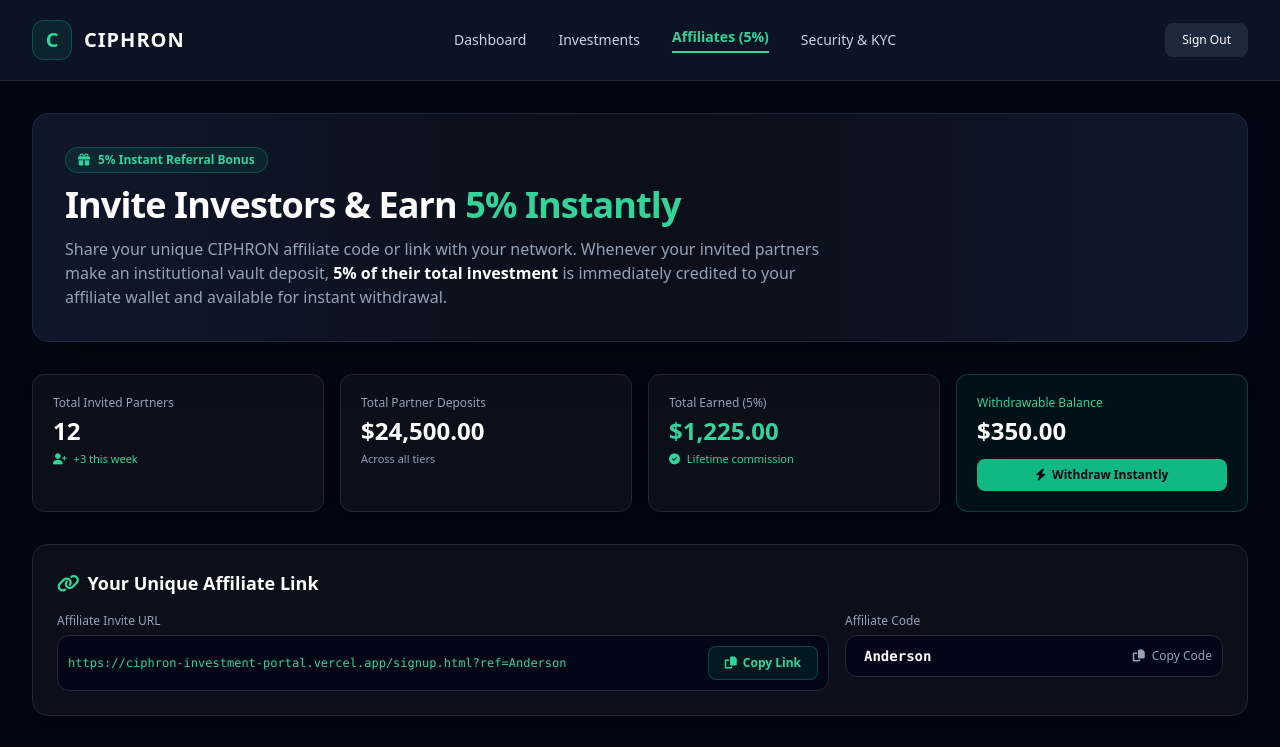
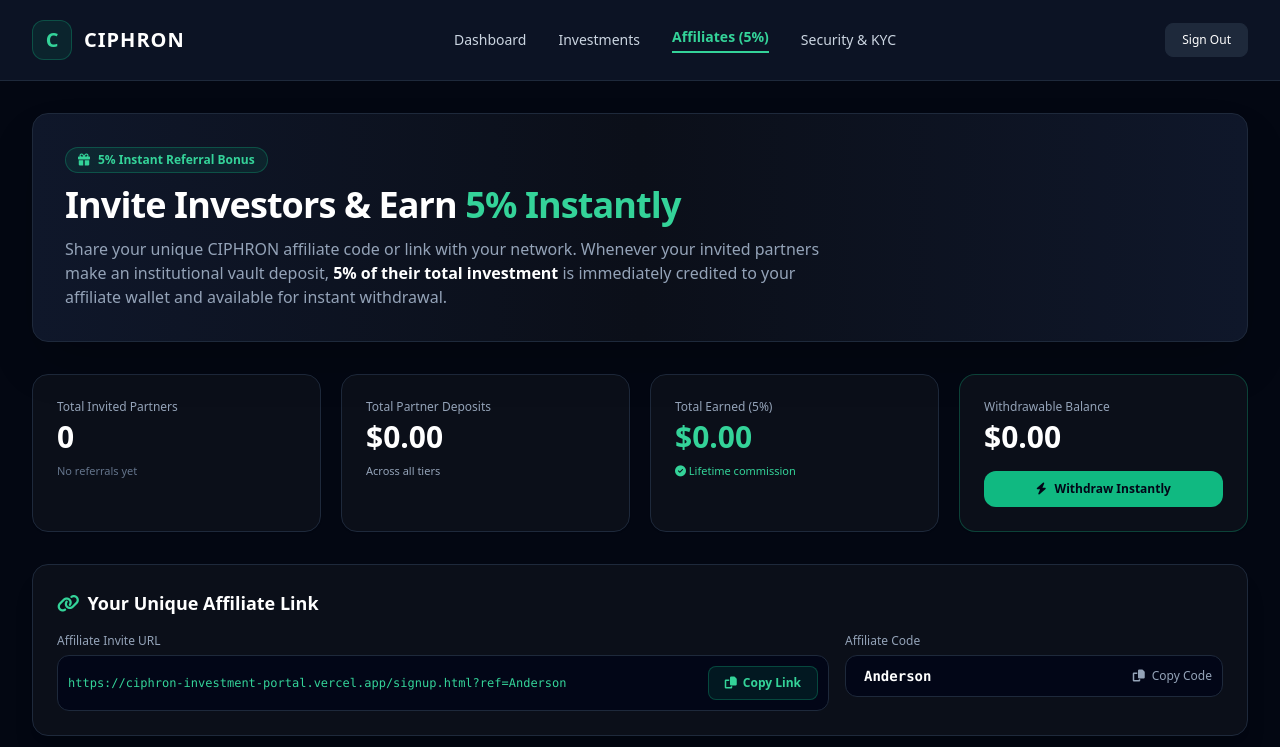
Before and after one commit to oluwaseundavid773-hub/ciphron-investment-portal, a plain HTML site: page referral.html in a window 1280 px wide. Shown: the top 747 px of the page. Drawn offline with nearby package versions, Linux system fonts and the light colour scheme.

Commit message:
fix: set dynamic 0.00 values for accounts without active referrals

```diff
--- a/referral.html
+++ b/referral.html
@@ -68,33 +68,39 @@
             </div>
         </div>
 
-        <!-- Metric Cards Grid -->
-        <div class="grid grid-cols-1 md:grid-cols-4 gap-4">
-            <div class="bg-brand-card border border-brand-border rounded-xl p-5 shadow-lg">
-                <div class="text-xs text-slate-400 font-medium mb-1">Total Invited Partners</div>
-                <div class="text-2xl font-extrabold text-white" id="totalReferrals">12</div>
-                <div class="text-[11px] text-emerald-400 mt-1"><i class="fa-solid fa-user-plus mr-1"></i> +3 this week</div>
+        <!-- METRICS SUMMARY CARDS -->
+<div class="grid grid-cols-1 sm:grid-cols-2 lg:grid-cols-4 gap-5">
+
+    <!-- 1. Invited Partners -->
+    <div class="bg-brand-card border border-brand-border p-6 rounded-2xl shadow-sm">
+        <p class="text-xs text-slate-400 font-medium">Total Invited Partners</p>
+        <h3 id="referralCount" class="text-3xl font-bold text-white mt-1">0</h3>
+        <p id="referralWeeklyBadge" class="text-[11px] text-slate-500 mt-2">+0 this week</p>
     </div>
 
-            <div class="bg-brand-card border border-brand-border rounded-xl p-5 shadow-lg">
-                <div class="text-xs text-slate-400 font-medium mb-1">Total Partner Deposits</div>
-                <div class="text-2xl font-extrabold text-white">$24,500.00</div>
-                <div class="text-[11px] text-slate-400 mt-1">Across all tiers</div>
+    <!-- 2. Partner Deposits -->
+    <div class="bg-brand-card border border-brand-border p-6 rounded-2xl shadow-sm">
+        <p class="text-xs text-slate-400 font-medium">Total Partner Deposits</p>
+        <h3 id="referralDeposits" class="text-3xl font-bold text-white mt-1">$0.00</h3>
+        <p class="text-[11px] text-slate-400 mt-2">Across all tiers</p>
     </div>
 
-            <div class="bg-brand-card border border-brand-border rounded-xl p-5 shadow-lg">
-                <div class="text-xs text-slate-400 font-medium mb-1">Total Earned (5%)</div>
-                <div class="text-2xl font-extrabold text-emerald-400">$1,225.00</div>
-                <div class="text-[11px] text-emerald-400 mt-1"><i class="fa-solid fa-check-circle mr-1"></i> Lifetime commission</div>
+    <!-- 3. Total Earned (5%) -->
+    <div class="bg-brand-card border border-brand-border p-6 rounded-2xl shadow-sm">
+        <p class="text-xs text-slate-400 font-medium">Total Earned (5%)</p>
+        <h3 id="referralEarned" class="text-3xl font-bold text-emerald-400 mt-1">$0.00</h3>
+        <p class="text-[11px] text-emerald-400 font-medium mt-2"><i class="fa-solid fa-circle-check"></i> Lifetime commission</p>
     </div>
 
-            <div class="bg-brand-card border border-emerald-500/30 bg-emerald-500/5 rounded-xl p-5 shadow-lg">
-                <div class="text-xs text-emerald-400 font-medium mb-1">Withdrawable Balance</div>
-                <div class="text-2xl font-extrabold text-white" id="availableAffiliateBalance">$350.00</div>
-                <button onclick="openWithdrawModal()" class="mt-3 w-full bg-emerald-500 hover:bg-emerald-600 text-slate-950 font-bold py-2 rounded-lg transition text-xs flex items-center justify-center gap-1.5 cursor-pointer">
+    <!-- 4. Withdrawable Commission Balance -->
+    <div class="bg-brand-card border border-emerald-500/30 p-6 rounded-2xl shadow-sm relative overflow-hidden">
+        <p class="text-xs text-slate-400 font-medium">Withdrawable Balance</p>
+        <h3 id="referralWithdrawable" class="text-3xl font-bold text-white mt-1">$0.00</h3>
+        <button onclick="withdrawReferralCommission()" class="w-full mt-4 bg-emerald-500 hover:bg-emerald-600 text-slate-950 font-bold py-2.5 rounded-xl transition text-xs flex items-center justify-center gap-2 cursor-pointer">
             <i class="fa-solid fa-bolt"></i> Withdraw Instantly
         </button>
     </div>
+
 </div>
 
         <!-- Affiliate Link & Share Box -->
@@ -268,5 +274,55 @@
             closeModal('affiliateWithdrawModal');
         }
     </script>
+    <script>
+    // Retrieve logged-in user or initialize dynamic default state
+    let currentUser = JSON.parse(localStorage.getItem('ciphron_active_user')) || {
+        name: "Investor",
+        email: "investor@ciphron.com",
+        referralCount: 0,
+        referralDeposits: 0,
+        referralEarned: 0,
+        referralWithdrawable: 0
+    };
+
+    function updateReferralUI() {
+        // Fallback to 0 if metrics don't exist yet for new accounts
+        const count = currentUser.referralCount || 0;
+        const deposits = currentUser.referralDeposits || 0;
+        const earned = currentUser.referralEarned || 0;
+        const withdrawable = currentUser.referralWithdrawable || 0;
+
+        document.getElementById('referralCount').textContent = count;
+        document.getElementById('referralDeposits').textContent = '$' + deposits.toFixed(2);
+        document.getElementById('referralEarned').textContent = '$' + earned.toFixed(2);
+        document.getElementById('referralWithdrawable').textContent = '$' + withdrawable.toFixed(2);
+
+        if (count > 0) {
+            document.getElementById('referralWeeklyBadge').textContent = '+' + count + ' this week';
+            document.getElementById('referralWeeklyBadge').className = 'text-[11px] text-emerald-400 mt-2 font-semibold';
+        } else {
+            document.getElementById('referralWeeklyBadge').textContent = 'No referrals yet';
+            document.getElementById('referralWeeklyBadge').className = 'text-[11px] text-slate-500 mt-2';
+        }
+    }
+
+    function withdrawReferralCommission() {
+        const withdrawable = currentUser.referralWithdrawable || 0;
+        if (withdrawable <= 0) {
+            alert('🚫 No Commission Available!\n\nYou currently have $0.00 withdrawable referral earnings.');
+            return;
+        }
+
+        // Transfer earnings to main unlocked balance
+        currentUser.unlockedBalance = (currentUser.unlockedBalance || 0) + withdrawable;
+        currentUser.referralWithdrawable = 0;
+
+        localStorage.setItem('ciphron_active_user', JSON.stringify(currentUser));
+        updateReferralUI();
+        alert('✅ $' + withdrawable.toFixed(2) + ' USD has been transferred to your Main Available Balance for cashout!');
+    }
+
+    document.addEventListener('DOMContentLoaded', updateReferralUI);
+</script>
 </body>
 </html>
```
Lines whose indentation alone changed are shown as unchanged.
